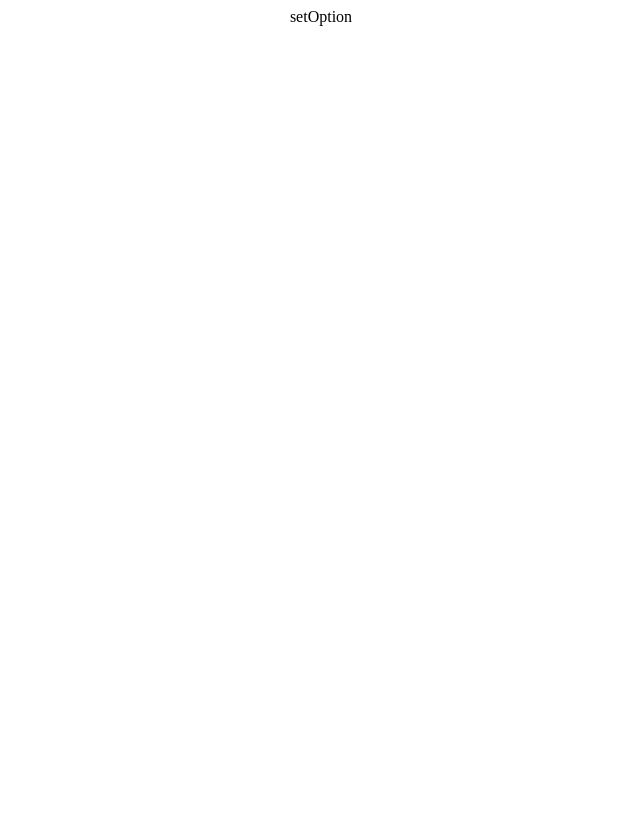
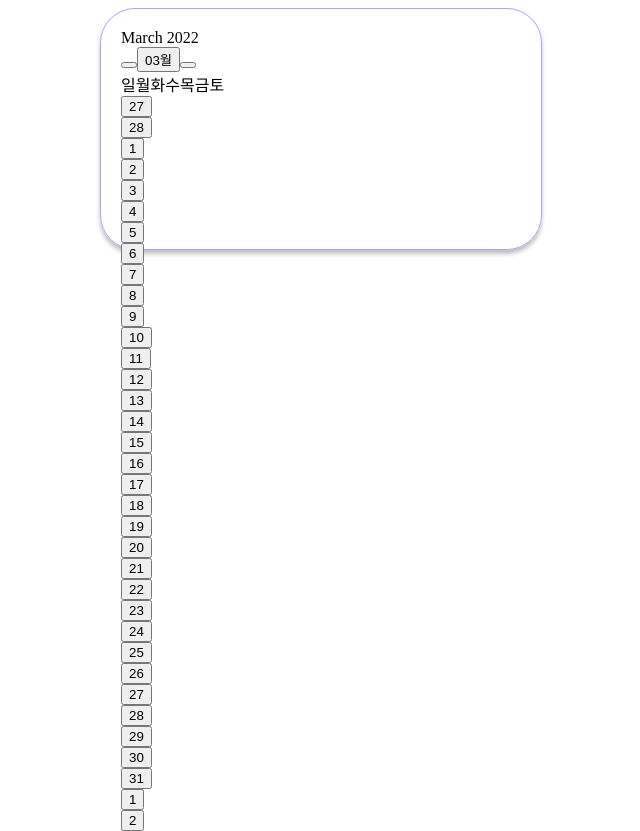
Before and after one commit to GDSC-KNU/Project1-Naonna, a React (Create React App) app: page /option in a window 1280 px wide. Shown: the whole page, without its empty margins (319-959 px from the left). Before the commit the page ends 800 px from the top, so only its background shows below. Built offline with nearby package versions, Linux system fonts and the light colour scheme.

Commit message:
initialize calendar

```diff
--- a/package.json
+++ b/package.json
@@ -10,7 +10,10 @@
     "@types/node": "^16.11.26",
     "@types/react": "^17.0.39",
     "@types/react-dom": "^17.0.13",
+    "dayjs": "^1.10.8",
+    "moment": "^2.29.1",
     "react": "^17.0.2",
+    "react-calendar": "^3.7.0",
     "react-dom": "^17.0.2",
     "react-router-dom": "^6.2.2",
     "react-scripts": "5.0.0",
@@ -43,6 +46,7 @@
     ]
   },
   "devDependencies": {
+    "@types/react-calendar": "^3.5.0",
     "@types/styled-components": "^5.1.24",
     "@typescript-eslint/eslint-plugin": "^5.13.0",
     "@typescript-eslint/parser": "^5.13.0",
--- /dev/null
+++ b/src/components/Calendar.tsx
@@ -0,0 +1,97 @@
+import React, { useState } from 'react';
+import styled from 'styled-components';
+import moment from 'moment';
+
+const Wrapper = styled.div`
+    width: 400px;
+    height: 200px;
+    align-items: center;
+    border-radius: 35px;
+    padding: 20px;
+    border: 1.5px solid #a5a6f6;
+    box-shadow: 0px 4px 4px rgba(0, 0, 0, 0.25);
+`;
+
+const CalendarHead = styled.div`
+`;
+const Head = styled.div`
+`;
+const Title = styled.span`
+`;
+const CalendarBody = styled.div`
+`;
+const Row = styled.div`
+    display: flex;
+    flexDirection: row;
+`;
+const Calendar=()=>{
+    const [date, setDate] = useState<moment.Moment>(()=>moment());
+
+    const handleDayClick = (current: moment.Moment) => setDate(current);
+    const returnToday = ()=> setDate(moment());
+    const jumpToMonth = (num:number) => (num ? setDate(date.clone().add(30,'day')) : setDate(date.clone().subtract(30,'day')));
+
+    const generate=()=>{
+        const today = date;
+        const startWeek = today.clone().startOf('month').week();
+        const endWeek = today.clone().endOf('month').week() === 1 ? 53 : today.clone().endOf('month').week();
+
+        const calendar = [];
+
+        for(let week = startWeek; week<=endWeek; week++){
+            calendar.push(
+                <div className = "row" key = {week}>
+                    {Array(7)
+                    .fill(0)
+                    .map((n,i)=>{
+                        const current = today
+                        .clone()
+                        .week(week)
+                        .startOf('week')
+                        .add(n+i, 'day');
+
+                    const isSelected = today.format('YYYYMMDD') === current.format('YYYYMMDD') ? 'selected' : '';
+                    const isGrayed = current.format('MM') !== today.format('MM') ? 'grayed' : '';
+
+                    return(
+                        <div className = {`box ${isSelected} ${isGrayed}`} key = {i} onClick= {()=> handleDayClick(current)}>
+                            <button>{current.format('D')}</button>
+                        </div>
+                    );
+                    })}
+                </div>,
+            );
+        }
+        return calendar;
+    }
+
+    return (
+        <Wrapper>
+            <CalendarHead>
+                <Head>
+                    <Title>{date.format('MMMM YYYY')}</Title>
+                    <div className = "util-button">
+                        <button onClick={()=>jumpToMonth(0)}>
+                            <i className = 'fas fa-angle-left'></i>
+                        </button>
+                        <button onClick={returnToday}>{date.format('MM')}월</button>
+                        <button onClick={()=>jumpToMonth(1)}>
+                            <i className = "fas fa-angle-right"></i>
+                        </button>
+                    </div>
+                </Head>
+            </CalendarHead>
+            <CalendarBody>
+                <Row>
+                    {['일','월','화','수','목','금','토'].map((el) => (
+                        <div className = "box" key = {el}>
+                            <span className = "text">{el}</span>
+                        </div>
+                    ))}
+                </Row>
+                {generate()}
+            </CalendarBody>
+        </Wrapper>
+    );
+}
+export default Calendar;
--- a/src/pages/SetOption.tsx
+++ b/src/pages/SetOption.tsx
@@ -1,7 +1,6 @@
 import React from 'react';
-
+import Calendar from 'components/Calendar'
 const SetOption = () => {
-  return <div>setOption</div>;
+  return <Calendar/>
 };
-
 export default SetOption;
```
Also changed, not shown: 1 other file (tests, documents, lock files or other folders).
